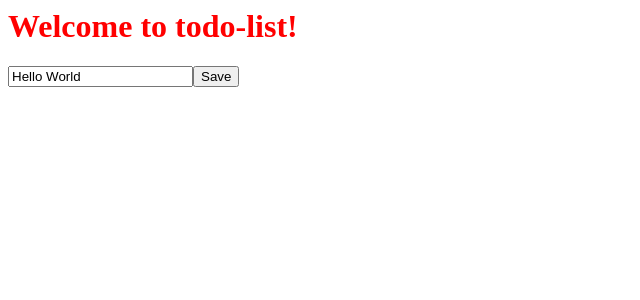
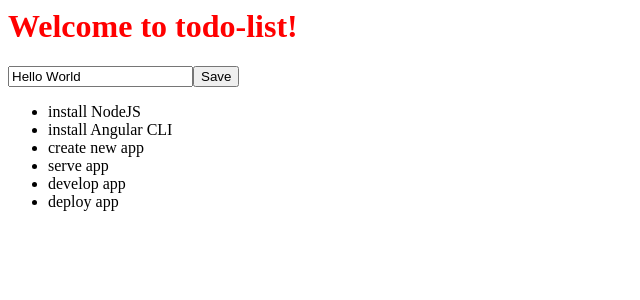
Before and after one commit to nehal076/to-do-list-by-nehal, an Angular app: page / in a window 1280 px wide. Shown: the top 300 px of the page, without its empty margins (0-640 px from the left). Built offline with nearby package versions, Linux system fonts and the light colour scheme.

Commit message:
5 files modified, 3 added

```diff
--- a/src/app/app.component.html
+++ b/src/app/app.component.html
@@ -3,3 +3,9 @@
 </h1>
 
 <app-input-button-unit></app-input-button-unit>
+
+<ul>
+  <li *ngFor="let todoItem of todoList">
+    <app-todo-item [item]="todoItem"></app-todo-item>
+  </li>
+</ul>
--- a/src/app/app.component.ts
+++ b/src/app/app.component.ts
@@ -6,5 +6,13 @@ import { Component, VERSION } from '@angular/core';
   styleUrls: [ './app.component.css' ]
 })
 export class AppComponent  {
-  title = "todo-list"
+  title = "todo-list";
+   todoList = [
+    {title: 'install NodeJS'},
+    {title: 'install Angular CLI'},
+    {title: 'create new app'},
+    {title: 'serve app'},
+    {title: 'develop app'},
+    {title: 'deploy app'},
+  ];
 }
--- a/src/app/app.module.ts
+++ b/src/app/app.module.ts
@@ -5,10 +5,11 @@ import { FormsModule } from '@angular/forms';
 import { AppComponent } from './app.component';
 import { HelloComponent } from './hello.component';
 import { InputButtonUnitComponent } from './input-button-unit/input-button-unit.component';
+import { TodoItemComponent } from './todo-item/todo-item.component';
 
 @NgModule({
   imports:      [ BrowserModule, FormsModule ],
-  declarations: [ AppComponent, HelloComponent, InputButtonUnitComponent ],
+  declarations: [ AppComponent, HelloComponent, InputButtonUnitComponent, TodoItemComponent ],
   bootstrap:    [ AppComponent ]
 })
 export class AppModule { }
--- a/src/app/input-button-unit/input-button-unit.component.html
+++ b/src/app/input-button-unit/input-button-unit.component.html
@@ -1,7 +1,7 @@
 <input
       #inputElementRef
       [value]="title"
-      (keyup)="onKey($event)">
+      (keyup.enter)="changeTitle($event.target.value)">
 
 <button (click)="changeTitle(inputElementRef.value)">
   Save
--- a/src/app/input-button-unit/input-button-unit.component.ts
+++ b/src/app/input-button-unit/input-button-unit.component.ts
@@ -2,8 +2,8 @@ import { Component, OnInit } from '@angular/core';
 
 @Component({
   selector: 'app-input-button-unit',
-  //templateUrl: './input-button-unit.component.html',
-  template: `
+  templateUrl: './input-button-unit.component.html',
+  /*template: `
     <input #inputElementRef
            [value]="title"
            (keyup.enter)="onKey($event)">
@@ -11,7 +11,7 @@ import { Component, OnInit } from '@angular/core';
     <button (click)="changeTitle(inputElementRef.value)">
       Save
     </button>
-  `,
+  `,*/
 
   styleUrls: ['./input-button-unit.component.css']
 })
--- /dev/null
+++ b/src/app/todo-item/todo-item.component.html
@@ -0,0 +1 @@
+{{ item.title }}
--- /dev/null
+++ b/src/app/todo-item/todo-item.component.ts
@@ -0,0 +1,18 @@
+import { Component, Input, OnInit } from '@angular/core';
+
+@Component({
+  selector: 'app-todo-item',
+  templateUrl: './todo-item.component.html',
+  styleUrls: ['./todo-item.component.css']
+})
+
+export class TodoItemComponent implements OnInit {
+
+  @Input() item;
+
+  constructor() { }
+
+  ngOnInit() {
+  }
+
+}
```
Also changed, not shown: src/app/todo-item/todo-item.component.css (added).
